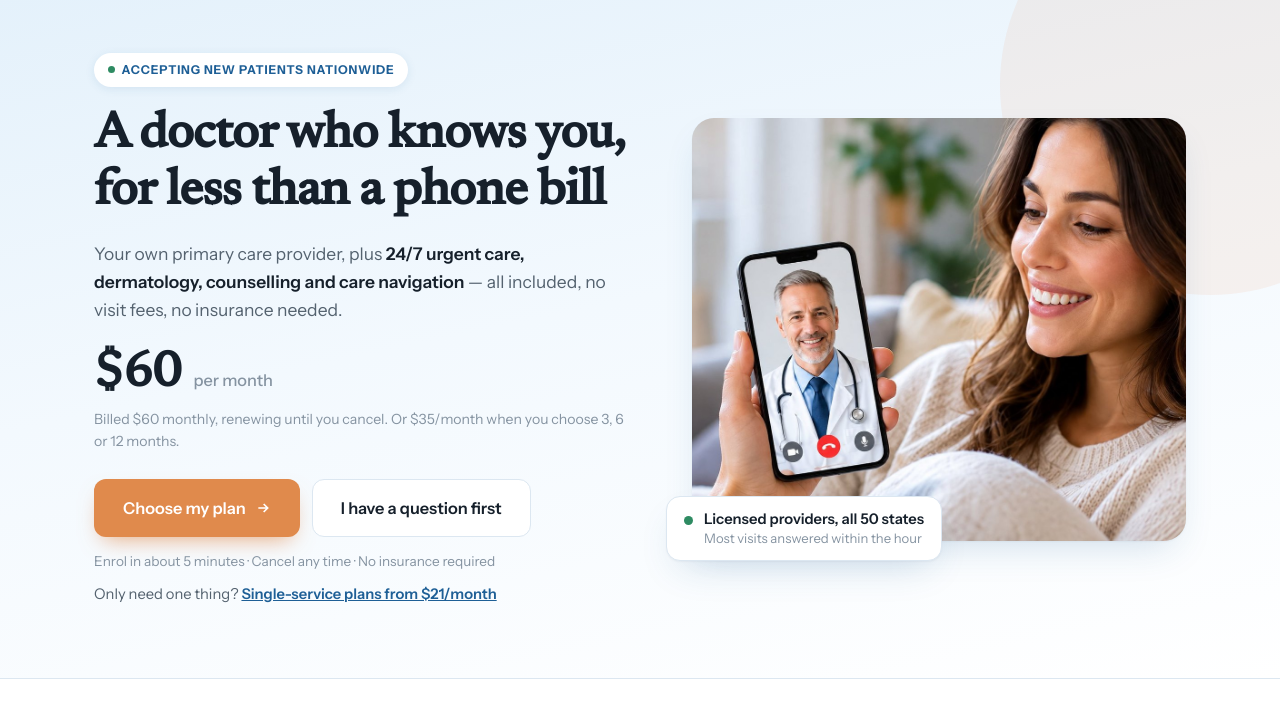
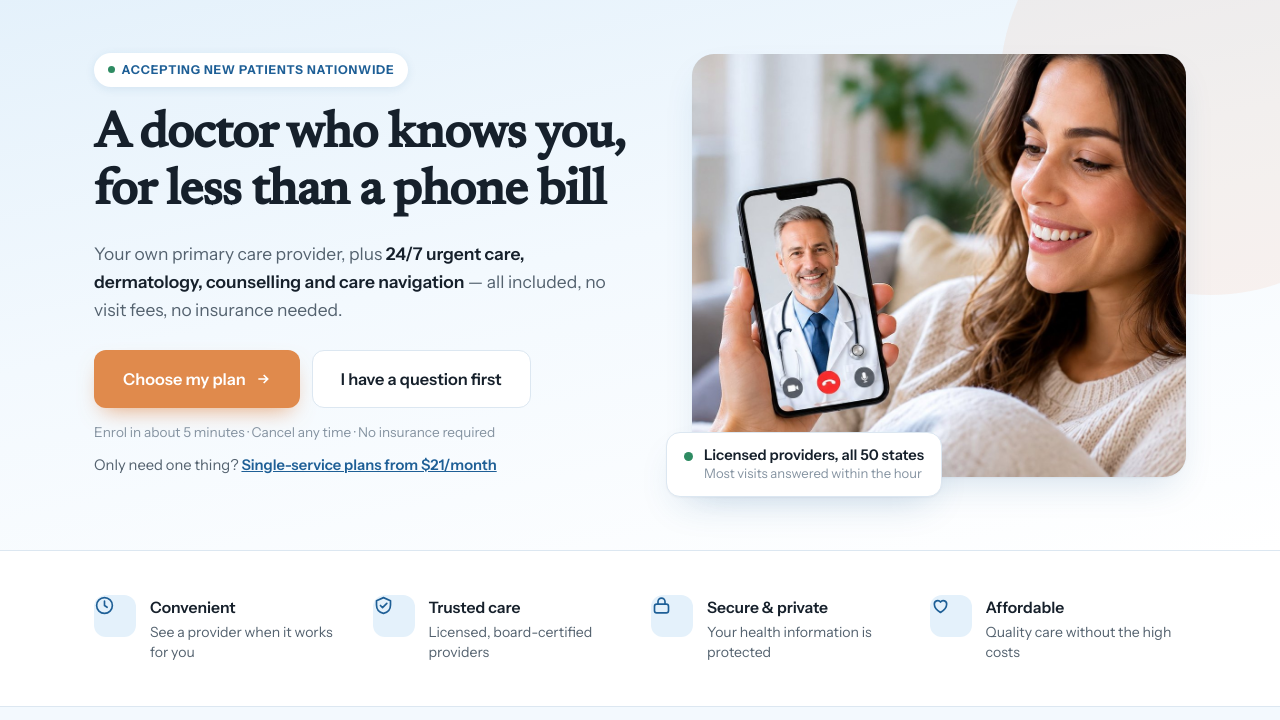
Before and after one commit to anirudhatalmale6-alt/telehealth-membership-demo, a plain HTML site: page index.html in a window 1280 px wide. Shown: the part 74-794 px from the top of the page. Drawn offline with Linux system fonts and the light colour scheme.

Commit message:
Remove the price block from the hero (client request)

```diff
--- a/index.html
+++ b/index.html
@@ -409,12 +409,8 @@ footer{background:var(--ink);color:#9FADBB;padding:46px 0 34px;font-size:.87rem}
       <p class="hero-sub">Your own primary care provider, plus <b>24/7 urgent care, dermatology,
          counselling and care navigation</b> — all included, no visit fees, no insurance needed.</p>
 
-      <div class="pricebox">
-        <span class="price" id="heroPrice">$60</span>
-        <span class="per">per month</span>
-        <span class="save" id="heroSave" style="display:none"></span>
-      </div>
-      <p class="billed" id="heroBilled">Billed $60 monthly, renewing until you cancel.</p>
+      <!-- Price block removed from the hero at the client's request (17 Nov 2026);
+           prices are shown on each plan card instead. -->
 
       <div class="cta-row">
         <a href="#plans" class="btn btn-primary" data-enrol>Choose my plan
@@ -872,19 +868,11 @@ var best     = atLowest[0];                      /* shortest term at the best ra
 var uniqueWinner = atLowest.length === 1;
 
 function renderHero(){
-  /* The client's headline is the monthly price. The longer terms are offered
-     underneath as the cheaper option, never instead of it. */
-  document.getElementById('heroPrice').textContent  = money(perMonth(monthly));
-  var longer = PLANS.filter(function(p){ return p.months > 1 && perMonth(p) < perMonth(monthly); });
-  document.getElementById('heroBilled').textContent =
-    'Billed ' + money(perMonth(monthly)) + ' monthly, renewing until you cancel.' +
-    (longer.length ? ' Or ' + money(lowestPM) + '/month when you choose ' +
-       joinOr(longer.map(function(p){ return p.months; })) + ' months.' : '');
-  document.getElementById('heroSave').style.display = 'none';
+  /* The hero carries no price any more (client's request, 17 Nov 2026); the
+     plan cards show every price. Only the year-cost figure is filled in here. */
   var yr = document.getElementById('cmpYear');
   if (yr) yr.textContent = money(perMonth(best) * 12);
 }
-function joinOr(a){ return a.length < 2 ? String(a[0]) : a.slice(0, -1).join(', ') + ' or ' + a[a.length - 1]; }
 
 function renderTerms(){
   var wrap = document.getElementById('terms');
```
